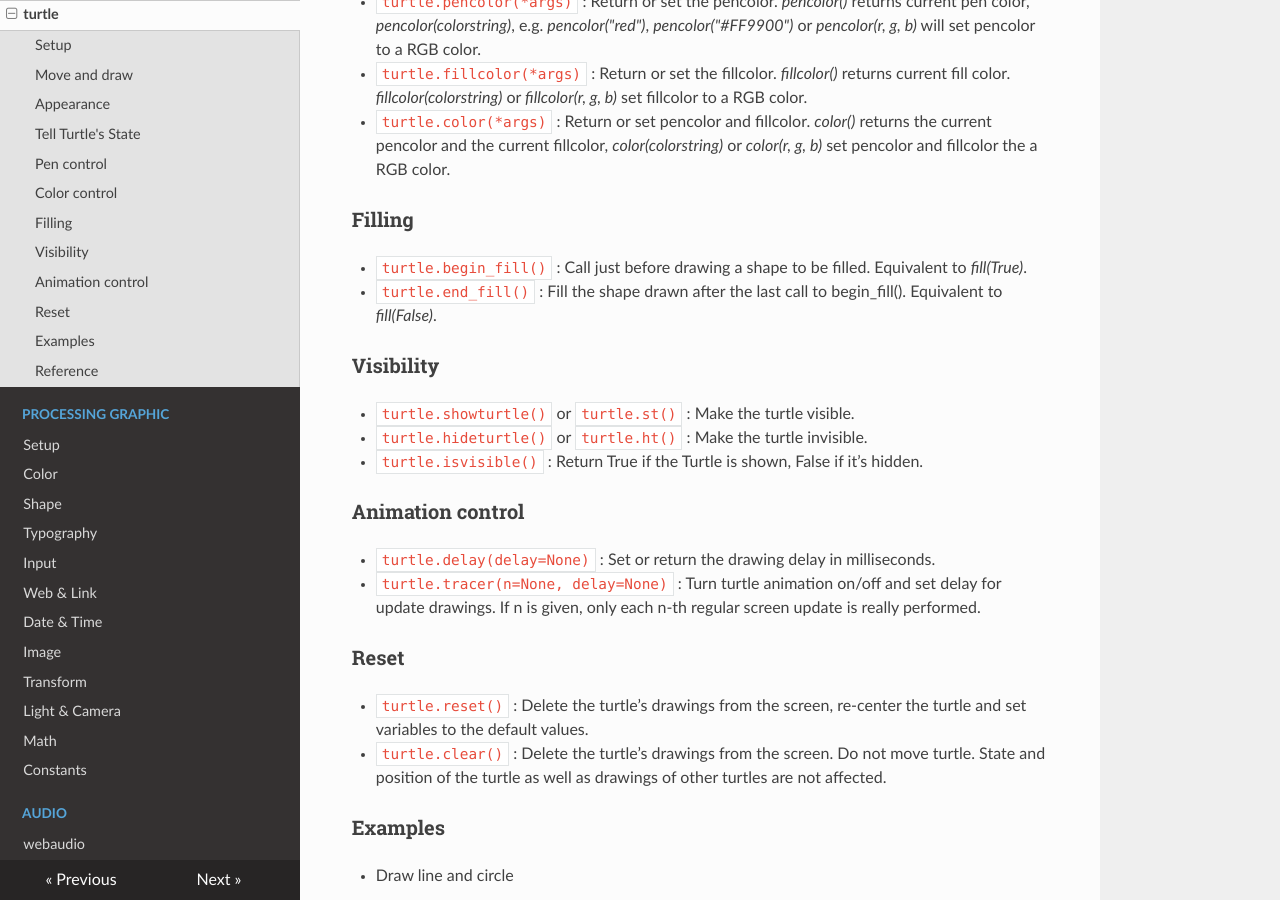
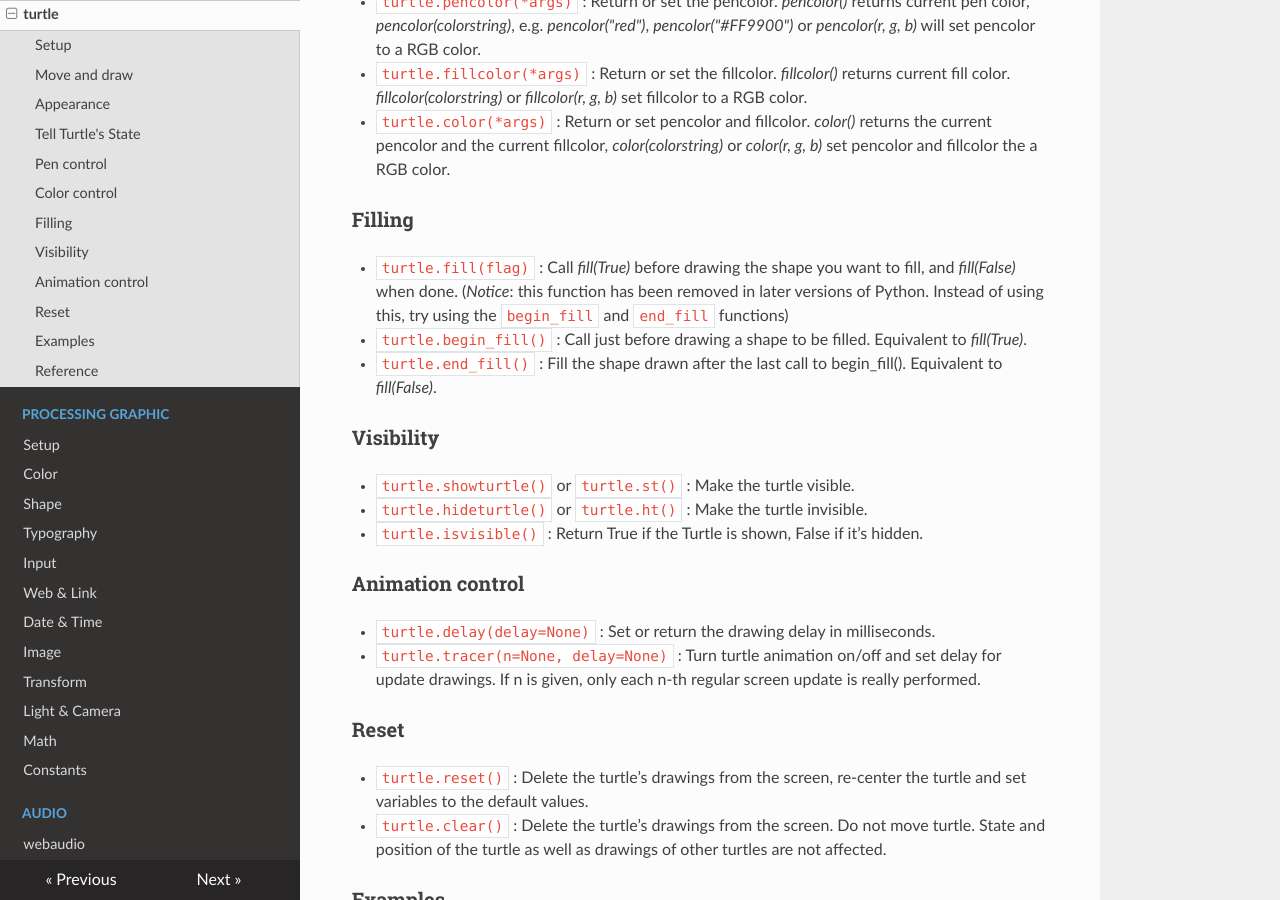
Before and after one commit to oyoclass/pythonmini-doc, an MkDocs documentation site: the page built from doc/turtle/turtle.md, in a window 1280 px wide and 900 px high, scrolled down 1887 px. Built offline with MkDocs 1.6.1, drawn with Linux system fonts in a browser that asks for light colours; nearby versions of some CDN libraries.

Commit message:
add deprecation notice on turtle.fill function

````diff
--- a/doc/turtle/turtle.md
+++ b/doc/turtle/turtle.md
@@ -56,6 +56,7 @@ Now you have your own turtle (in this example I called it *nick*, but you can ch
 * ```turtle.color(*args)``` : Return or set pencolor and fillcolor. *color()* returns the current pencolor and the current fillcolor, *color(colorstring)* or *color(r, g, b)* set pencolor and fillcolor the a RGB color.
 
 ### Filling
+* ```turtle.fill(flag)``` : Call *fill(True)* before drawing the shape you want to fill, and *fill(False)* when done. (_Notice_: this function has been removed in later versions of Python. Instead of using this, try using the `begin_fill` and `end_fill` functions)
 * ```turtle.begin_fill()``` : Call just before drawing a shape to be filled. Equivalent to *fill(True)*.
 * ```turtle.end_fill()``` : Fill the shape drawn after the last call to begin_fill(). Equivalent to *fill(False)*.
 
````
